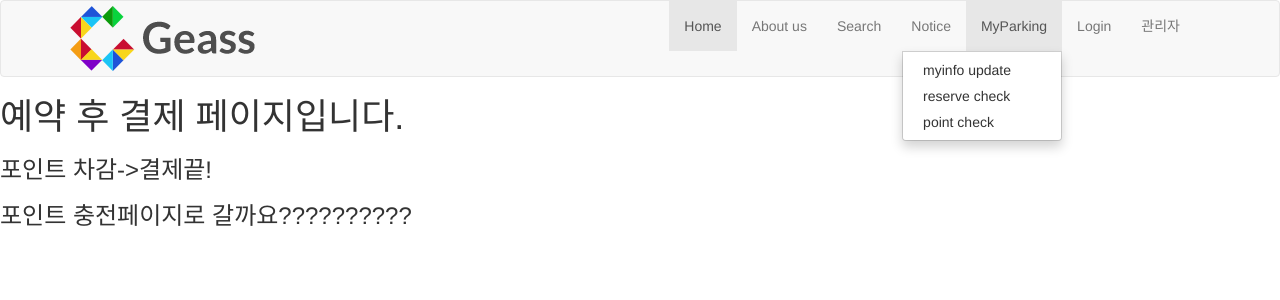
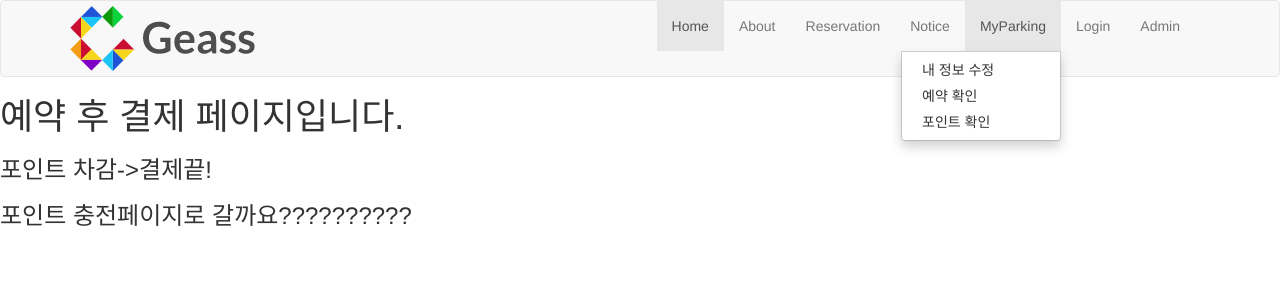
Before and after one commit to namyeonsik/PlayParking, a Java web app: page /charge.do in a window 1280 px wide, after a click on "MyParking". Shown: the top 300 px of the page. Run offline with Spring Boot 4, a stand-in JSP engine, Linux system fonts and the light colour scheme; the project's own start-up code is not run, and a stand-in starts its controllers and pages; some libraries are stand-ins or nearby versions.

Commit message:
메뉴 수정

```diff
--- a/PlayParking/src/main/webapp/WEB-INF/views/Header.jsp
+++ b/PlayParking/src/main/webapp/WEB-INF/views/Header.jsp
@@ -29,20 +29,21 @@
                         <div class="collapse navbar-collapse navbar-right" id="main-menu">
                             <ul class="nav navbar-nav">
                                 <li class="active"><a href="membermain.do">Home</a></li>
-                                <li><a href="aboutus.do">About us</a></li>
-                                <li><a href="search.do">Search</a></li>
+                                <li><a href="aboutus.do">About</a></li>
+                                <li><a href="search.do">Reservation</a></li>
                                 <li><a href="noticelist1.do">Notice</a></li>
                                 <li class="dropdown">
                                     <a href="#pages" class="dropdown-toggle" data-toggle="dropdown"><span class="sm-separator">MyParking</span><i class="fa fa-angle-down"></i></a>
                                     <ul class="dropdown-menu">
-                                        <li><a href="memberupdate.do">myinfo update</a></li>
-                                        <li><a href="reservecheck.do">reserve check</a></li>
-                                        <li><a href="pointcheck.do">point check</a></li>
+                                        <li><a href="memberupdate.do">내 정보 수정</a></li>
+                                        <li><a href="reservecheck.do">예약 확인</a></li>
+                                        <li><a href="pointcheck.do">포인트 확인</a></li>
                                     </ul>
                                 </li>
+
                                 <li><a id="loginmodal" href=${sessionScope.memcheck.mname==null?"memberlogin.do":"memberlogout.do"}>
              ${sessionScope.memcheck.mname==null?"Login":"Logout"}</a></li>
-                         <li><a href="adminlogin.do">관리자</a></li>
+                         <li><a href="adminlogin.do">Admin</a></li>
                             </ul>
                         </div><!-- /.navbar-collapse -->
                     </div><!-- /.container-fluid -->
```
Also changed, not shown: PlayParking/src/main/webapp/WEB-INF/views/members/loginConfirmMain.jsp (+4 -4 lines), PlayParking/src/main/webapp/WEB-INF/views/members/member_main.jsp (+4 -3 lines).
